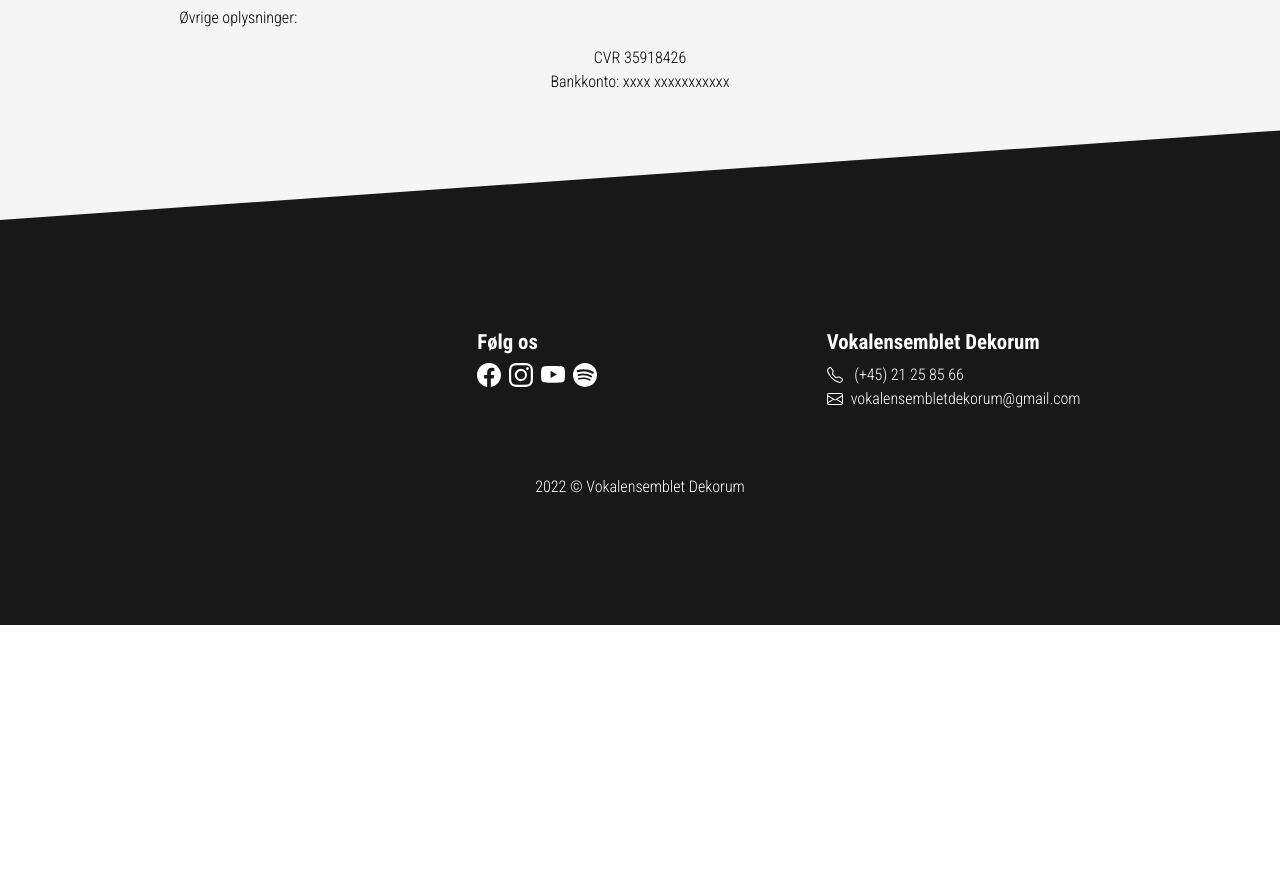
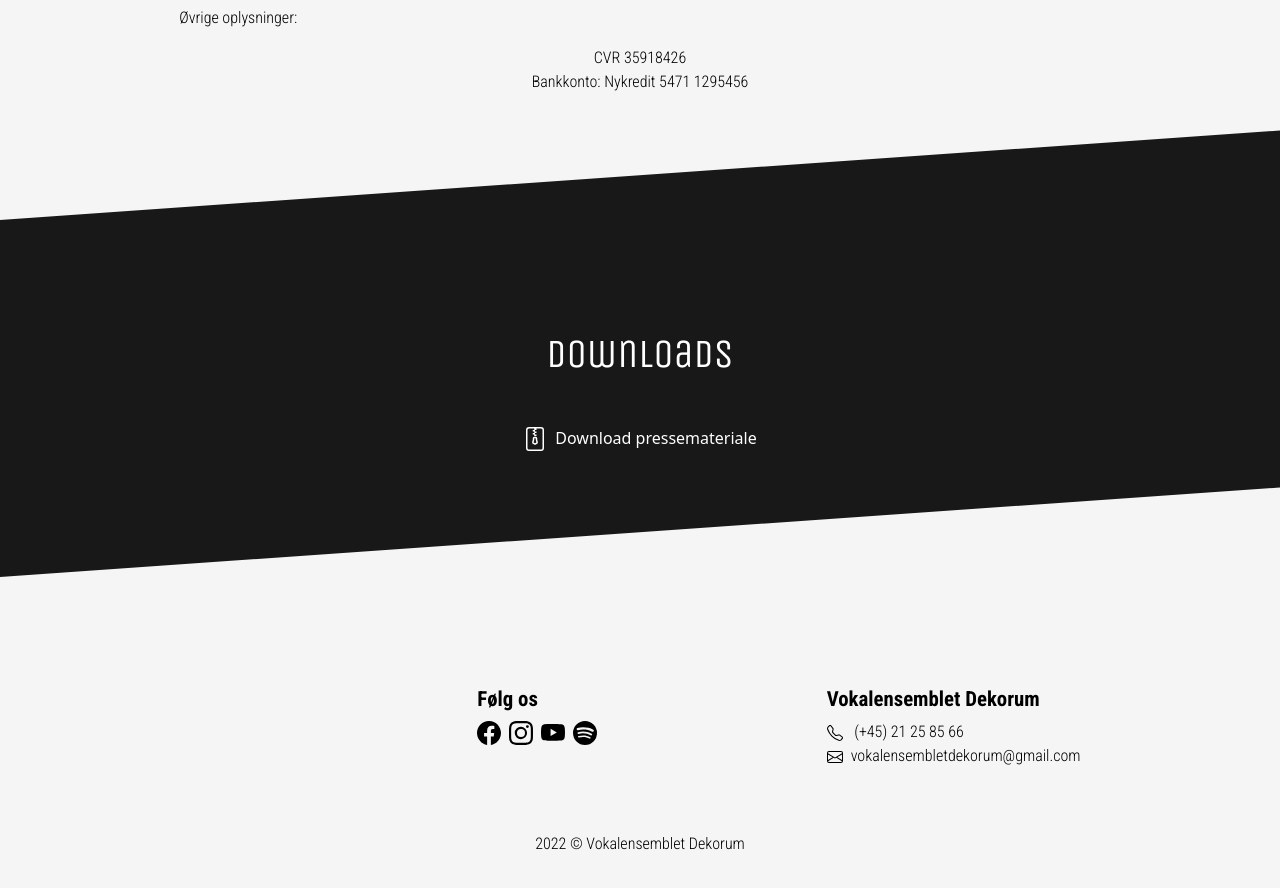
Before and after one commit to nikolajstrands/dekorum-website, a React (Create React App) app: page /kontakt in a window 1280 px wide. Shown: the part 1506-2394 px from the top of the page. Before the commit the page ends 2131 px from the top, so only its background shows below. Built offline with nearby package versions, Linux system fonts and the light colour scheme; no server answers.

Commit message:
Add bank account, presskit and new images

```diff
--- a/src/Pages/AboutPage/AboutPage.js
+++ b/src/Pages/AboutPage/AboutPage.js
@@ -11,7 +11,7 @@ import FadeInWhenVisible from "../../Animations/FadeInWhenVisible/FadeInWhenVisi
 export default function AboutPage({ data }) {
 
     const singers = data.singers;
-    const imageFileName = "2020-07_Indspilning-Aarhus_0027-filter.jpg";
+    const imageFileName = "20170715-Dekorum-Sommertur-079_EDITED.jpg";
 
     return (
         <PageFadeIn>
--- a/src/Pages/ConcertsPage/ConcertsPage.js
+++ b/src/Pages/ConcertsPage/ConcertsPage.js
@@ -11,7 +11,7 @@ export default function ConcertsPage({ data }) {
 
     const concerts = data.concerts;
 
-    const imageFileName = "Shaw_Musikhuset_1.3_color.jpg";
+    const imageFileName = "Shaw_Musikhuset_1.jpg";
 
     return (
         <PageFadeIn>
--- a/src/Pages/ContactPage/ContactPage.js
+++ b/src/Pages/ContactPage/ContactPage.js
@@ -4,14 +4,14 @@ import TopImage from "../../Components/TopImage/TopImage";
 import Ribbon from "../../Components/Ribbon/Ribbon";
 import Footer from "../../Components/Footer/Footer";
 import { Image } from "react-bootstrap";
-// import { FileZip, Journal } from "react-bootstrap-icons";
+import { FileZip } from "react-bootstrap-icons";
 import { Envelope, Facebook, Instagram, Spotify, Telephone, Youtube } from "react-bootstrap-icons";
 import styles from "./ContactPage.module.css";
 
 
 export default function ContactPage() {
 
-    const imageFileName = "IMG_9629.jpg";
+    const imageFileName = "2020-07_Indspilning-Aarhus_0027-filter.jpg";
 
     return (
         <PageFadeIn>
@@ -57,7 +57,7 @@ export default function ContactPage() {
                         <div className={styles.center}>
                             <p className={styles.centeredParagraph}>CVR 35918426</p>
                             <p className={styles.centeredParagraph}>
-                                Bankkonto: xxxx xxxxxxxxxxx
+                                Bankkonto: Nykredit 5471 1295456
                             </p>
                         </div>
 
@@ -66,15 +66,16 @@ export default function ContactPage() {
                     </div>
                 </FadeInWhenVisible>
             </Ribbon>
-            {/* <Ribbon light={false} header="Downloads">
+            <Ribbon light={false} header="Downloads">
                 <FadeInWhenVisible direction="left">
-                    <p>Her kan du downloade pressekit, projektkatalog m.v.<br />
-                        <FileZip size={24} />Download presskit<br />
-                        <Journal size={24} />Download projektkatalog
-                    </p>
+                    <div className={styles.center} >
+                        <a className={styles.link} target="_blank" rel="noreferrer" href={process.env.PUBLIC_URL + "/assets/downloads/dekorum-presse.zip"}>
+                            <FileZip className={styles.icon} size={24} />Download pressemateriale
+                        </a>
+                    </div>
                 </FadeInWhenVisible>
-            </Ribbon> */}
-            <Footer />
+            </Ribbon>
+            <Footer light />
         </PageFadeIn>
     );
 
```
